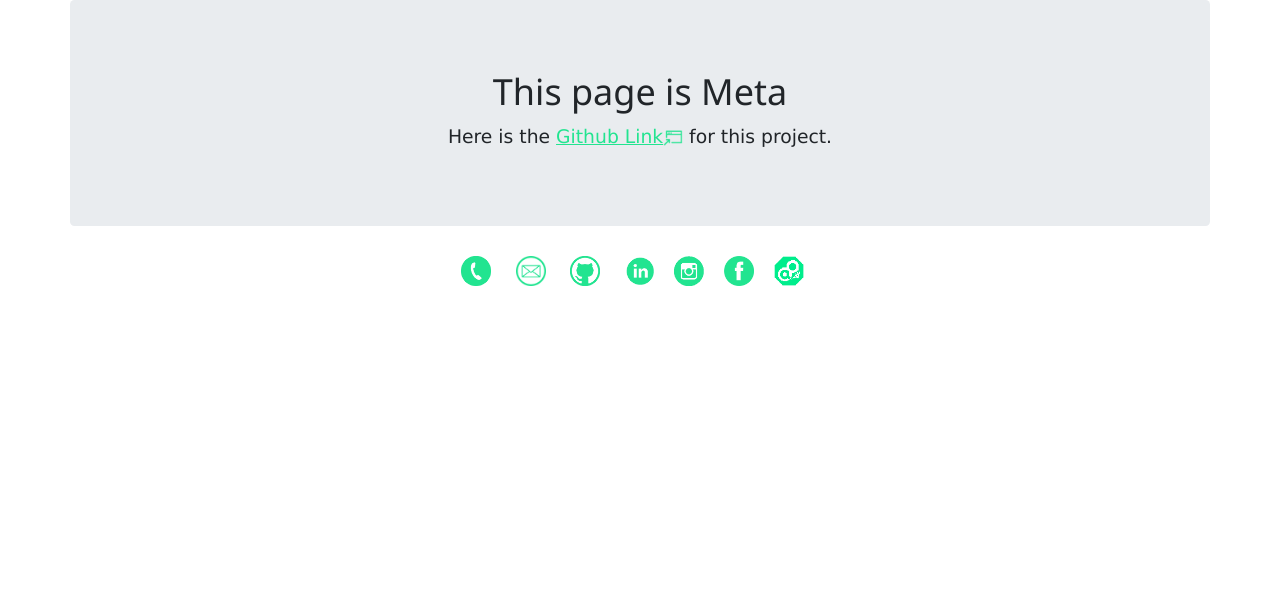
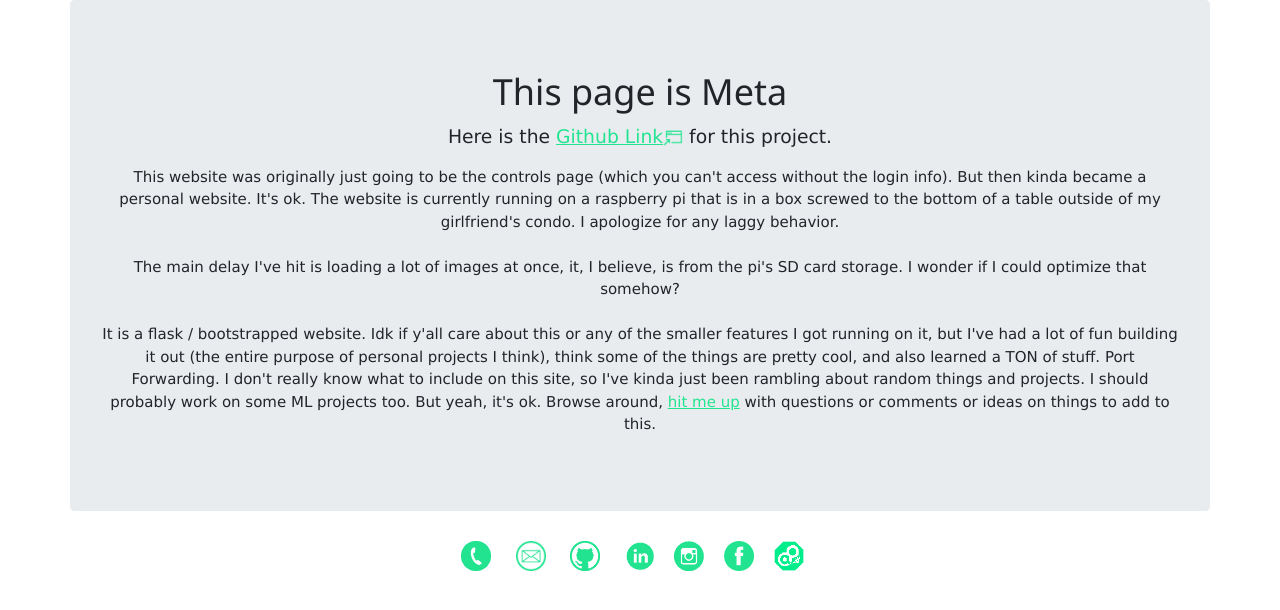
Before and after one commit to MasonCaiby/website, a Flask app: page /website in a window 1280 px wide. Shown: the part 53-663 px from the top of the page. Run offline with Flask 2, Linux system fonts and the light colour scheme; parts of the project's set-up code (start-up, migrations or seed data) failed here and were passed over; some libraries are stand-ins or nearby versions.

Commit message:
finalized some pages

```diff
--- a/app.py
+++ b/app.py
@@ -9,7 +9,6 @@ from flask_basicauth import BasicAuth
 
 
 app = Flask(__name__)
-app.debug = True
 
 app.config.from_envvar('LIGHT_CONTROLS_SETTINGS', silent=True)
 
@@ -124,4 +123,4 @@ def light_controls():
 if __name__ == '__main__':
     # startup_pigpio()
 
-    app.run()
+    app.run(host='0.0.0.0', threaded=True, port=5000)
--- a/templates/website.html
+++ b/templates/website.html
@@ -11,5 +11,24 @@
   <a href="https://github.com/MasonCaiby/website" target='blank' style="color:#22e490;">Github Link<img class="new-window" src='static/new_window.png' title="new tab" alt="opens in new tab"></a> for this project.</p>
 
 <p>
+This website was originally just going to be the controls page (which you can't
+access without the login info). But then kinda became a personal website. It's ok.
+The website is currently running on a raspberry pi that is in a box screwed to
+the bottom of a table outside of my girlfriend's condo. I apologize for any
+laggy behavior.<br>
+<br>
+The main delay I've hit is loading a lot of images at once, it, I believe, is
+from the pi's SD card storage. I wonder if I could optimize that somehow?<br>
+<br>
+It is a flask / bootstrapped website. Idk if y'all care about this or any of the
+smaller features I got running on it, but I've had a lot of fun building it out
+(the entire purpose of personal projects I think), think some of the things are
+pretty cool, and also learned a TON of stuff. Port Forwarding. I don't really
+know what to include on this site, so I've kinda just been rambling about random
+things and projects. I should probably work on some ML projects too. But yeah,
+it's ok. Browse around,
+<a href="/contact" target='blank' style="color:#22e490;">hit me up</a>
+with questions or comments or ideas on things to add to this.
+</p>
 
 {% endblock %}
```
